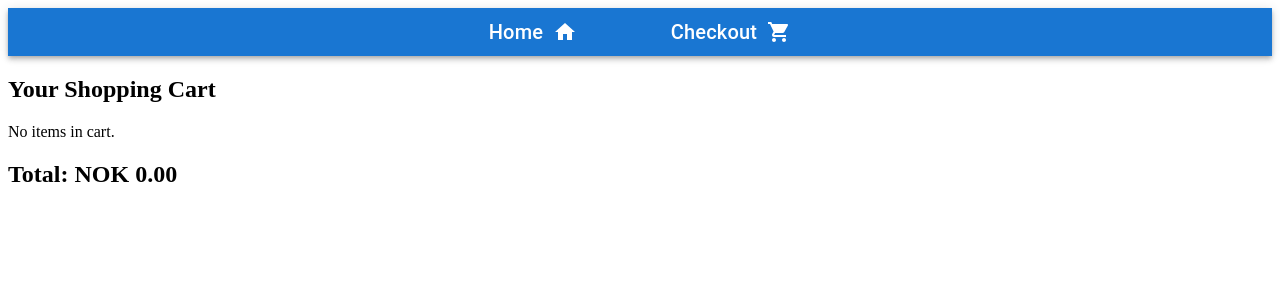
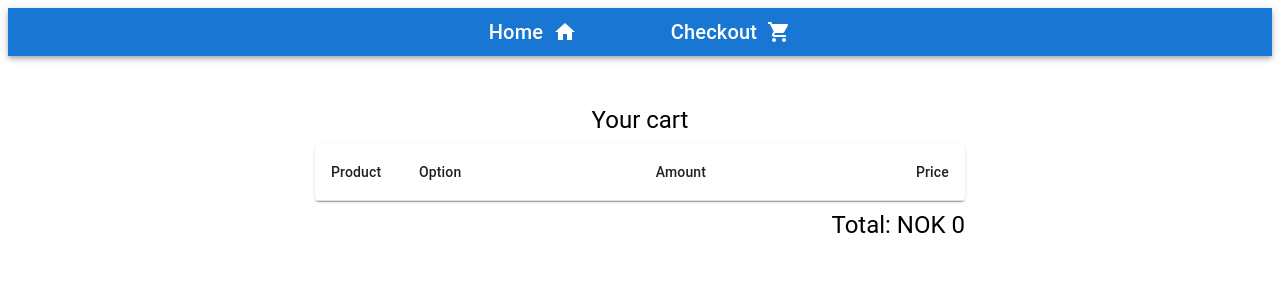
Before and after one commit to crazefan/shopping-cart-app, a React (Create React App) app: page /checkout in a window 1280 px wide. Shown: the top 300 px of the page. Built offline with nearby package versions, Linux system fonts and the light colour scheme.

Commit message:
add checkout styled ui

```diff
--- a/src/pages/Checkout.tsx
+++ b/src/pages/Checkout.tsx
@@ -1,5 +1,23 @@
 import { CartItemType } from "../App";
-import { Button } from "@mui/material";
+import {
+  Typography,
+  IconButton,
+  List,
+  ListItem,
+  ListItemText,
+  Grid,
+} from "@mui/material";
+
+import Table from "@mui/material/Table";
+import TableBody from "@mui/material/TableBody";
+import TableCell from "@mui/material/TableCell";
+import TableContainer from "@mui/material/TableContainer";
+import TableHead from "@mui/material/TableHead";
+import TableRow from "@mui/material/TableRow";
+import Paper from "@mui/material/Paper";
+
+import AddIcon from "@mui/icons-material/Add";
+import RemoveIcon from "@mui/icons-material/Remove";
 
 type Props = {
   cartItems: CartItemType[];
@@ -13,7 +31,7 @@ const Checkout = ({ cartItems, addToCart, removeFromCart }: Props) => {
 
   return (
     <>
-      <h2>Your Shopping Cart</h2>
+      {/* <h2>Your Shopping Cart</h2>
       {cartItems.length === 0 ? <p>No items in cart.</p> : null}
       {cartItems.map((item, i) => (
         <div key={i}>
@@ -42,8 +60,74 @@ const Checkout = ({ cartItems, addToCart, removeFromCart }: Props) => {
             </Button>
           </div>
         </div>
-      ))}
-      <h2>Total: NOK {calculateTotal(cartItems).toFixed(2)}</h2>
+      ))} */}
+
+      <Grid container justifyContent="center">
+        <Grid item sx={{ my: 5 }}>
+          <Typography align="center" variant="h5" sx={{ my: 1 }}>
+            Your cart
+          </Typography>
+          <TableContainer component={Paper}>
+            <Table sx={{ minWidth: 650 }} aria-label="simple table">
+              <TableHead>
+                <TableRow>
+                  <TableCell>Product</TableCell>
+                  <TableCell align="center">Option</TableCell>
+                  <TableCell align="right" sx={{ minWidth: 200 }}>
+                    Amount
+                  </TableCell>
+                  <TableCell align="right" sx={{ minWidth: 200 }}>
+                    Price
+                  </TableCell>
+                </TableRow>
+              </TableHead>
+              <TableBody>
+                {cartItems.map((item) => (
+                  <TableRow
+                    key={item.name}
+                    sx={{ "&:last-child td, &:last-child th": { border: 0 } }}
+                  >
+                    <TableCell component="th" scope="row">
+                      {item.name}
+                    </TableCell>
+                    <TableCell align="center">
+                      {item.variant
+                        .split("-")
+                        .map((option) => (option === "undefined" ? "" : option))
+                        .join(" ")}
+                    </TableCell>
+                    <TableCell align="right">
+                      <Grid container justifyContent="flex-end">
+                        <IconButton
+                          size="small"
+                          onClick={() => removeFromCart(item.id, item.variant)}
+                        >
+                          <RemoveIcon color="primary" />
+                        </IconButton>
+                        <Typography align="center" sx={{ m: 1, minWidth: 20 }}>
+                          <b>{item.amount}</b>
+                        </Typography>
+                        <IconButton
+                          size="small"
+                          onClick={() => addToCart(item)}
+                        >
+                          <AddIcon color="primary" />
+                        </IconButton>
+                      </Grid>
+                    </TableCell>
+                    <TableCell align="right">
+                      NOK {(item.amount * item.price).toFixed()}
+                    </TableCell>
+                  </TableRow>
+                ))}
+              </TableBody>
+            </Table>
+          </TableContainer>
+          <Typography align="right" variant="h5" sx={{ my: 1 }}>
+            Total: NOK {calculateTotal(cartItems).toFixed()}
+          </Typography>
+        </Grid>
+      </Grid>
     </>
   );
 };
```
